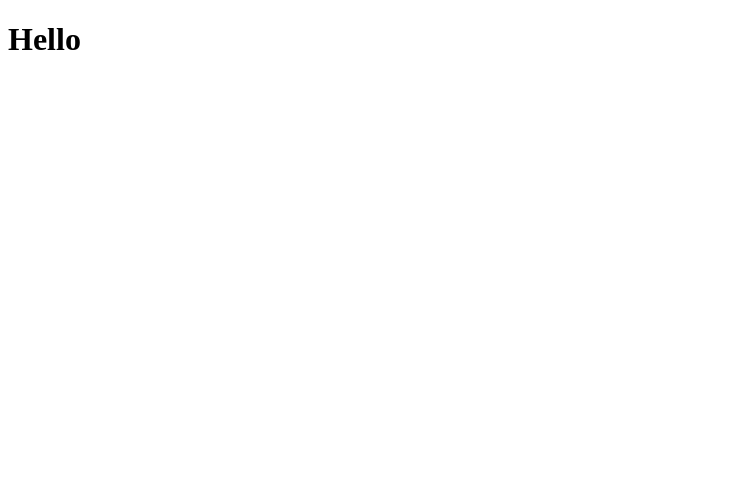
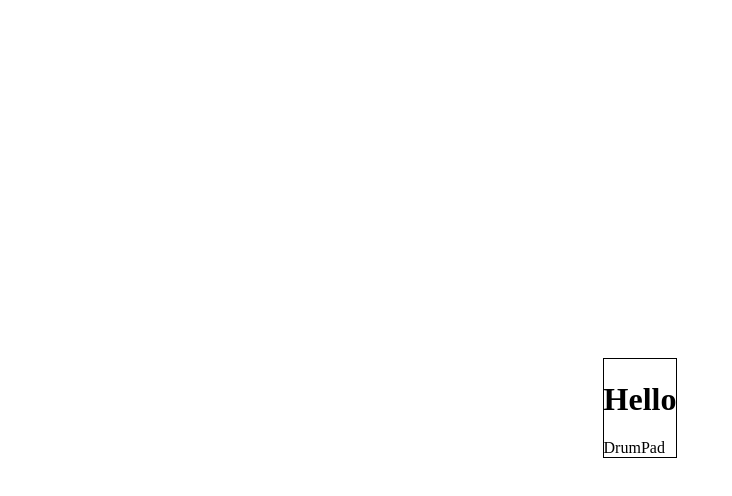
Before and after one commit to UltraViolet33/Drum-Machine, a React (Create React App) app: page / in a window 1280 px wide. Shown: the top 496 px of the page, without its empty margins (0-732 px from the left). Built offline with nearby package versions, Linux system fonts and the light colour scheme.

Commit message:
add DrumPad Component

```diff
--- /dev/null
+++ b/src/App.css
@@ -0,0 +1,10 @@
+body {
+  height: 100vh;
+  display: flex;
+  justify-content: center;
+  align-items: center;
+}
+
+#drum-machine {
+  border: 1px solid black;
+}
--- a/src/App.js
+++ b/src/App.js
@@ -1,7 +1,11 @@
+import { Container } from "./components/Container";
+import "./App.css";
+
 const App = () => {
   return (
-    <div>
+    <div id="drum-machine">
       <h1>Hello</h1>
+      <Container />
     </div>
   );
 };
--- /dev/null
+++ b/src/components/Container.js
@@ -0,0 +1,9 @@
+import { DrumPad } from "./DrumPad";
+
+export const Container = () => {
+  return (
+    <div>
+      <DrumPad />
+    </div>
+  );
+};
--- /dev/null
+++ b/src/components/DrumPad.js
@@ -0,0 +1,3 @@
+export const DrumPad = () => {
+  return <div>DrumPad</div>;
+};
```
Also changed, not shown: src/components/Container.css (added).
